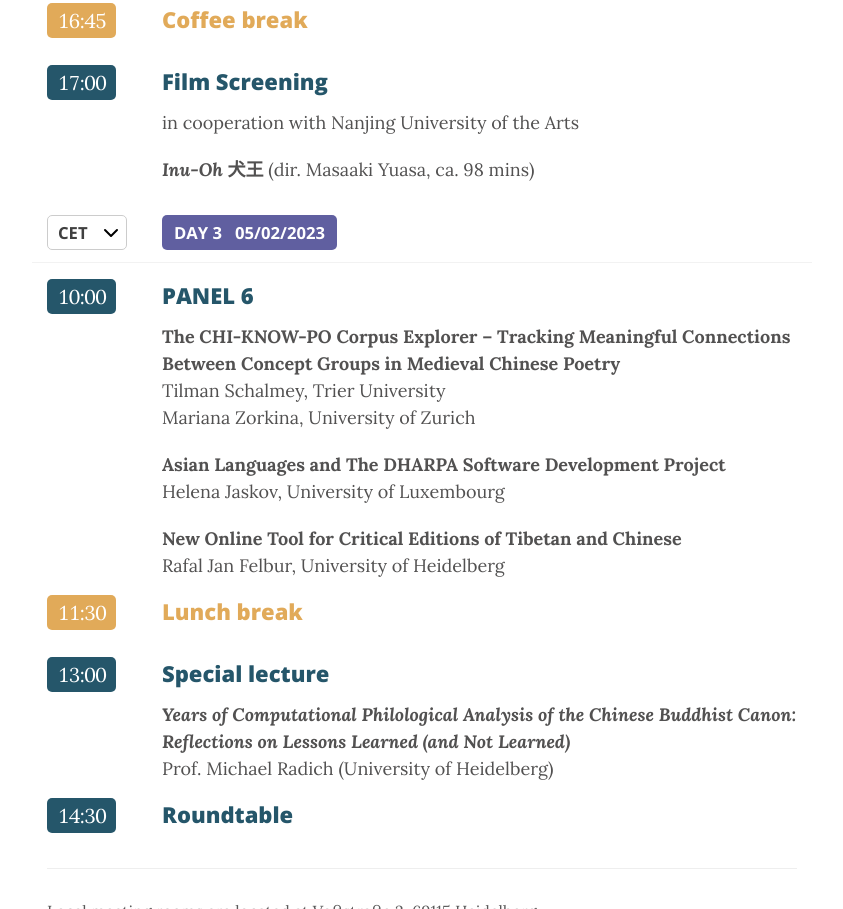
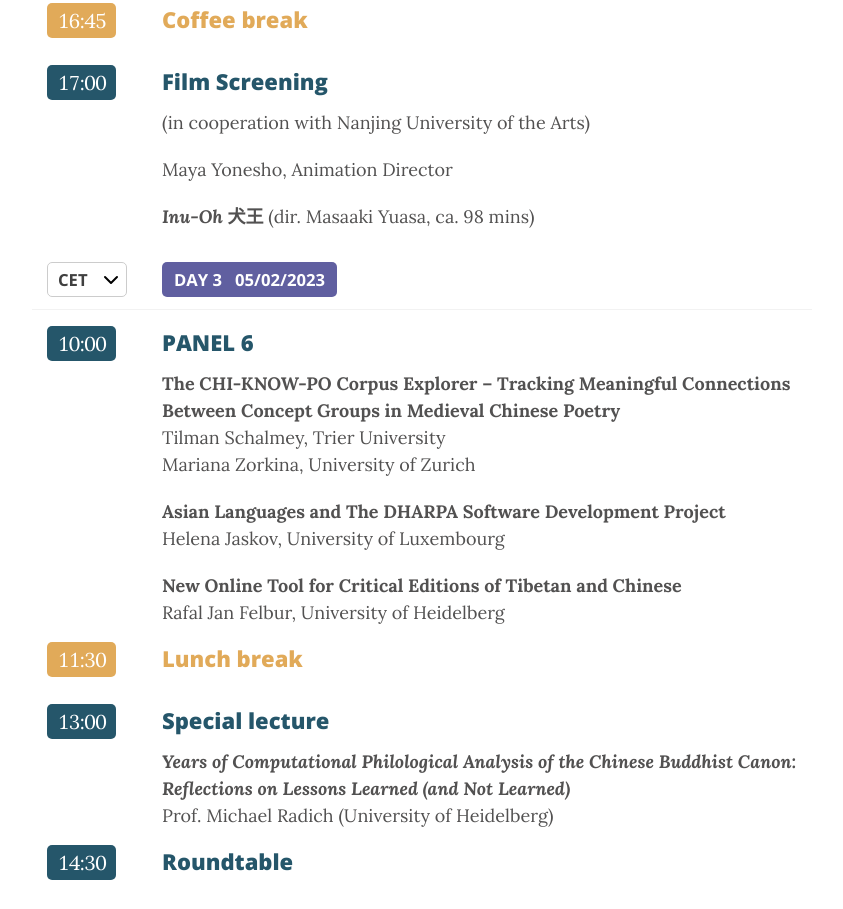
Before and after one commit to DHconf2022/DHconf2022.github.io, a website: page programme.html in a window 1280 px wide. Shown: the part 3155-4064 px from the top of the page, without its empty margins (218-1061 px from the left). Drawn offline with nearby package versions, Linux system fonts and the light colour scheme.

Commit message:
Update programme.html

```diff
--- a/programme.html
+++ b/programme.html
@@ -462,8 +462,9 @@
                                 <div class="table-column">
                                     <h3>Film Screening</h3>
                                     <p>
-                                        in cooperation with Nanjing University of the Arts
+                                        (in cooperation with Nanjing University of the Arts)
                                     </p>
+                                    <p>Maya Yonesho, Animation Director</p>
                                     <p>
                                         <b><i>Inu-Oh</i> 犬王</b> (dir. Masaaki Yuasa, ca. 98 mins)
                                     </p>
```
